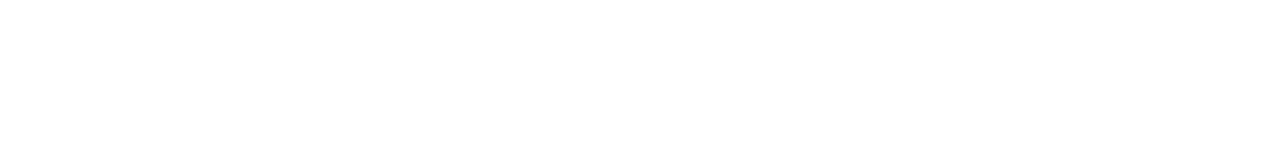
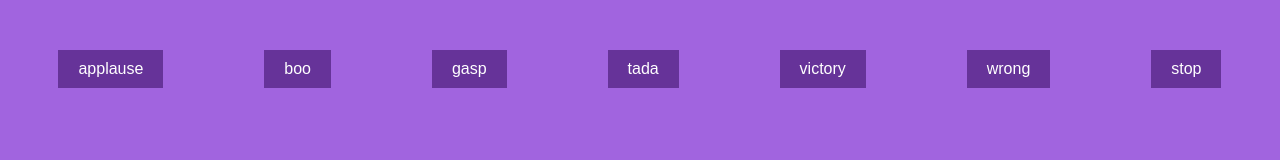
Before and after one commit to acciojob/Soundbar-rupalisarcar, a website: page main.html in a window 1280 px wide. Drawn offline with Linux system fonts and the light colour scheme.

Commit message:
created a submission

```diff
--- a/main.html
+++ b/main.html
@@ -8,6 +8,15 @@
 
 <body>
 	<!-- the entire body must be written by student -->
+	<div id="button">
+		<button class="btn" data-sound="sounds/sound1.mp3">applause</button>
+		<button class="btn" data-sound="sounds/sound2.mp3">boo</button>
+		<button class="btn" data-sound="sounds/sound3.mp3">gasp</button>
+		<button class="btn" data-sound="sounds/sound4.mp3">tada</button>
+		<button class="btn" data-sound="sounds/sound5.mp3">victory</button>
+		<button class="btn" data-sound="sounds/sound6.mp3">wrong</button>
+		<button class="stop">stop</button>
+	</div>
     <script type="text/javascript" src="./script.js">
 </script>
 
--- a/script.js
+++ b/script.js
@@ -1 +1,22 @@
 //your JS code here. If required.
+
+const buttons = document.querySelectorAll('.btn');
+const stopButton = document.querySelector('.stop');
+let currentSound;
+buttons.forEach((btn)=>{
+	btn.addEventListener('click',()=>{
+		if(currentSound){
+			currentSound.pause()
+		}
+		const soundFile = btn.getAttribute('data-sound');
+		currentSound = new Audio(soundFile);
+		currentSound.play();
+	})
+})
+
+stopButton.addEventListener('click',()=>{
+	if(currentSound){
+			currentSound.pause();
+		currentSound.currentTime=0;//Reset to the begining;
+		}
+})
--- a/styles.css
+++ b/styles.css
@@ -1 +1,20 @@
 /*  your css code here. If applicable */
+body{
+	background-color:#a164df;
+}
+#button{
+	width:100%;
+	display:flex;
+	justify-content:space-around;
+	align-items:center;
+
+	margin: 50px auto;
+}
+.btn,.stop{
+	background-color:#663399;
+	color:#ffff;
+	font-size:16px;
+	padding:10px 20px;
+	cursor:pointer;
+	border:none;
+}
```
